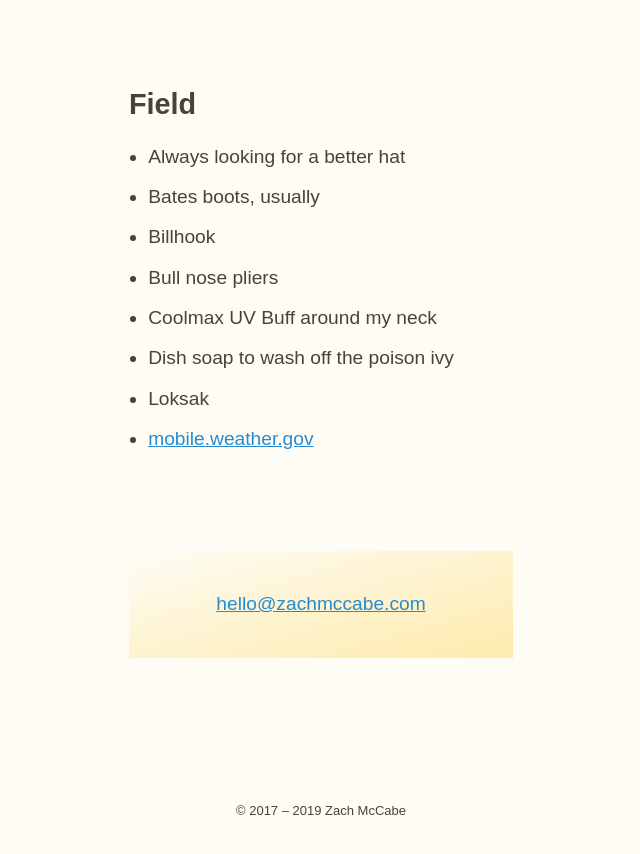
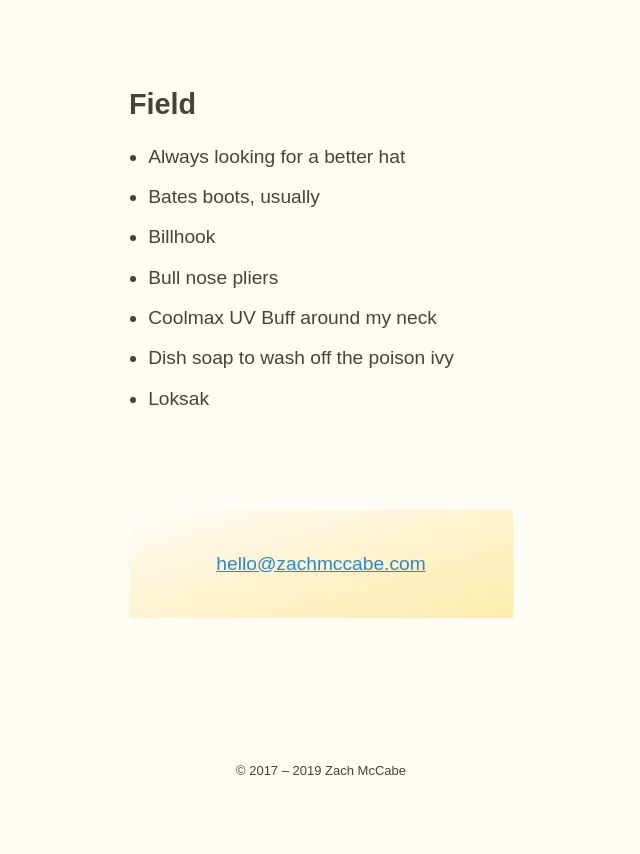
Before and after one commit to zachmccabe/zachmccabe.github.io, a Jekyll site: the page built from tools.md, in a window 1280 px wide and 900 px high, scrolled down 2748 px. Shown: the top 854 px of the window, without its empty margins (319-959 px from the left). Built offline with Jekyll 4.4.1, drawn with Linux system fonts in a browser that asks for light colours.

Commit message:
Update tools.md

```diff
--- a/tools.md
+++ b/tools.md
@@ -81,4 +81,3 @@ I've been using [Pleco](https://www.pleco.com) and Photo Mechanic for over a dec
 + Coolmax UV Buff around my neck
 + Dish soap to wash off the poison ivy
 + Loksak
-+ [mobile.weather.gov](https://mobile.weather.gov/)
```
